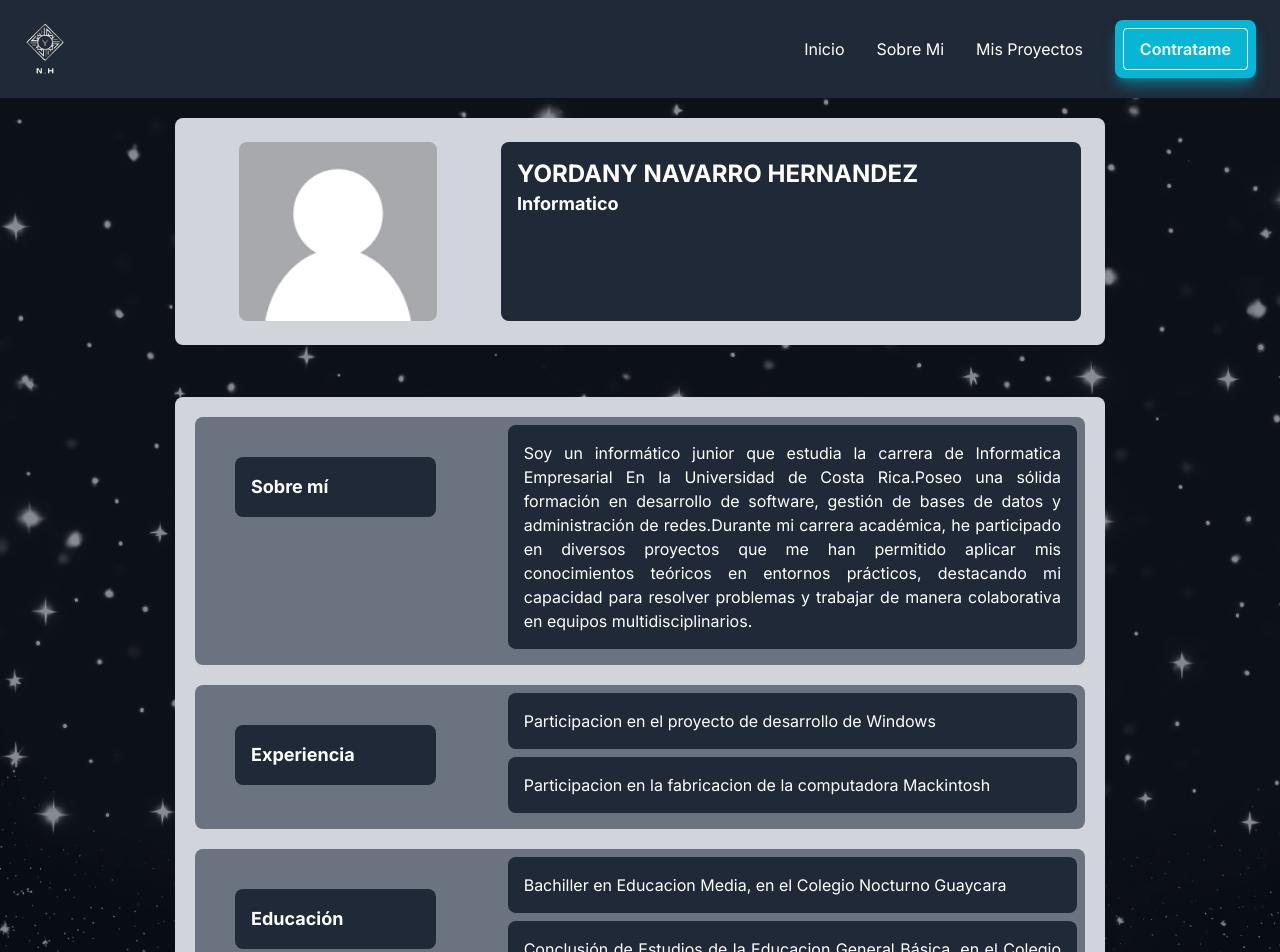
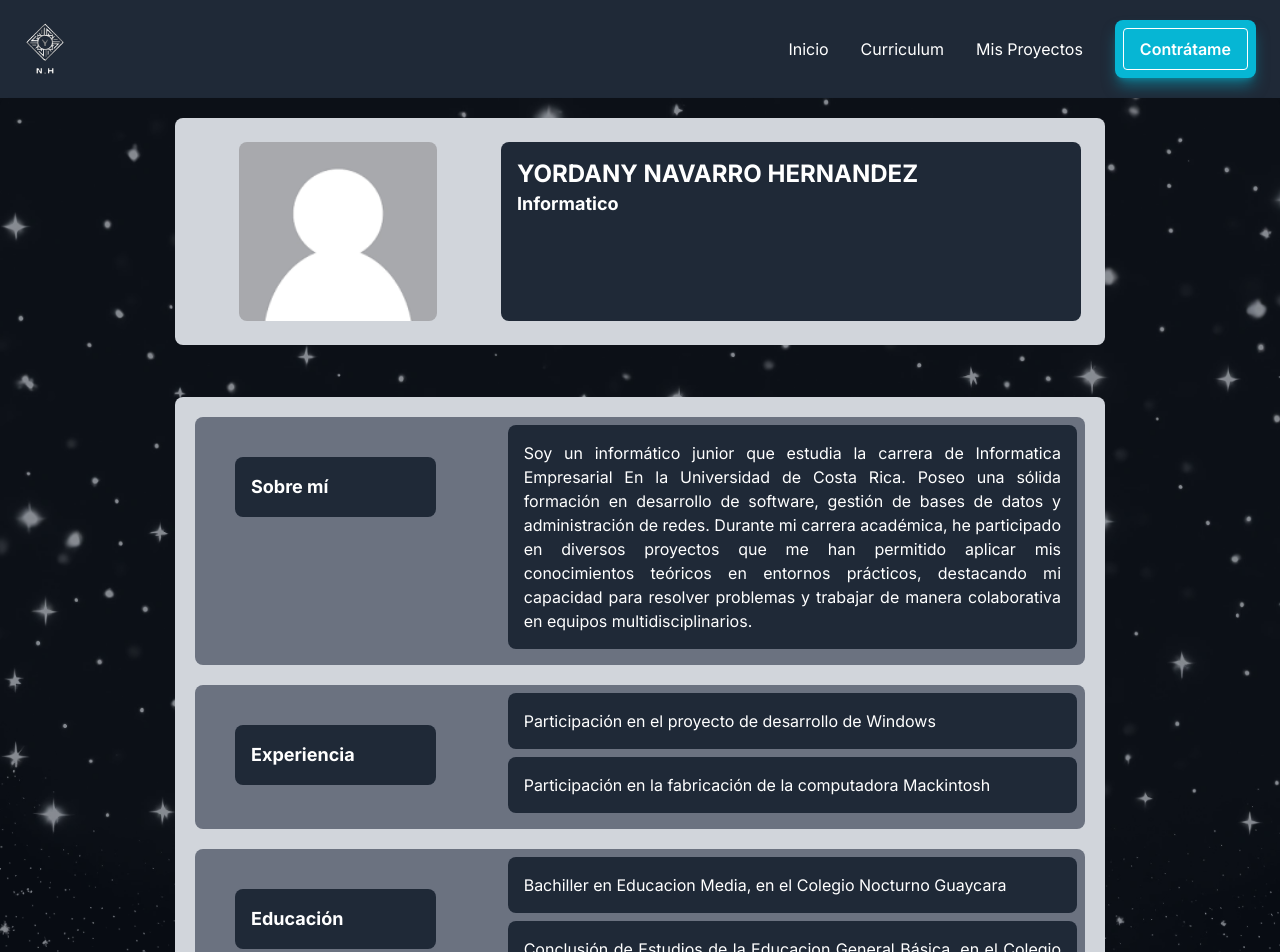
Before and after one commit to YORDANY07/portafolio-yordany, a Next.js app: page /aboutMe in a window 1280 px wide. Shown: the top 952 px of the page. Built offline with nearby package versions, Linux system fonts and the light colour scheme.

Commit message:
Finalizacion
Se realizaron los cambios finales

```diff
--- a/src/app/aboutMe/page.tsx
+++ b/src/app/aboutMe/page.tsx
@@ -43,15 +43,15 @@ export default function AboutMe() {
               title="Sobre mí"
               descriptions={[
                 "Soy un informático junior que estudia la carrera de Informatica Empresarial En la Universidad de Costa Rica."
-               + "Poseo una sólida formación en desarrollo de software, gestión de bases de datos y administración de redes."
-               + "Durante mi carrera académica, he participado en diversos proyectos que me han permitido aplicar mis conocimientos teóricos en entornos prácticos, destacando mi capacidad para resolver problemas y trabajar de manera colaborativa en equipos multidisciplinarios."
+               + " Poseo una sólida formación en desarrollo de software, gestión de bases de datos y administración de redes."
+               + " Durante mi carrera académica, he participado en diversos proyectos que me han permitido aplicar mis conocimientos teóricos en entornos prácticos, destacando mi capacidad para resolver problemas y trabajar de manera colaborativa en equipos multidisciplinarios."
               ]}
             />
             <Hero
               title="Experiencia"
               descriptions={[
-                "Participacion en el proyecto de desarrollo de Windows",
-                "Participacion en la fabricacion de la computadora Mackintosh"
+                "Participación en el proyecto de desarrollo de Windows",
+                "Participación en la fabricación de la computadora Mackintosh"
               ]}
             />
             <Hero
--- a/src/components/header.tsx
+++ b/src/components/header.tsx
@@ -19,7 +19,7 @@ export default function Header() {
 
           </div>
 
-          {/* Logo sobre el menú en pantallas pequeñas */}
+         {/* boton para menu responsive */}
           <div className="md:hidden">
 
             <button
@@ -36,17 +36,20 @@ export default function Header() {
             </button>
           </div>
 
-          {/* Menú desplegable */}
+          {/* Menú */}
           <div className={`md:flex flex-wrap items-center ${isOpen ? 'block' : 'hidden'}`}>
             <div className="flex flex-col md:flex-row md:justify-between md:items-center w-full md:w-auto">
-            <Link href="/" className="transition duration-300 ease-in-out transform hover:scale-110 hover:underline md:mx-4 my-2 md:my-0">Inicio</Link>
-              <Link href="/aboutMe" className="transition duration-300 ease-in-out transform hover:scale-110 hover:underline md:mx-4 my-2 md:my-0">Sobre Mi</Link>
-              <Link href="/projects" className="transition duration-300 ease-in-out transform hover:scale-110 hover:underline md:mx-4 my-2 md:my-0">Mis Proyectos</Link>
+            <Link href="/" className="transition duration-300 ease-in-out transform hover:scale-110 hover:underline md:mx-4 my-2 md:my-0">
+              Inicio</Link>
+              <Link href="/aboutMe" className="transition duration-300 ease-in-out transform hover:scale-110 hover:underline md:mx-4 my-2 md:my-0">
+                Curriculum</Link>
+              <Link href="/projects" className="transition duration-300 ease-in-out transform hover:scale-110 hover:underline md:mx-4 my-2 md:my-0">
+                Mis Proyectos</Link>
             </div>
             <div className="bg-cyan-500 shadow-lg shadow-cyan-500/50 rounded-lg p-2 md:ml-4">
               <a href="mailto:yordany.na04@gmail.com" className="inline-block">
                 <button className="text-white font-semibold bg-transparent border border-white py-2 px-4 rounded hover:bg-white hover:text-gray-800 transition duration-300 ease-in-out transform hover:scale-110">
-                  Contratame
+                  Contrátame
                 </button>
               </a>
             </div>
```
